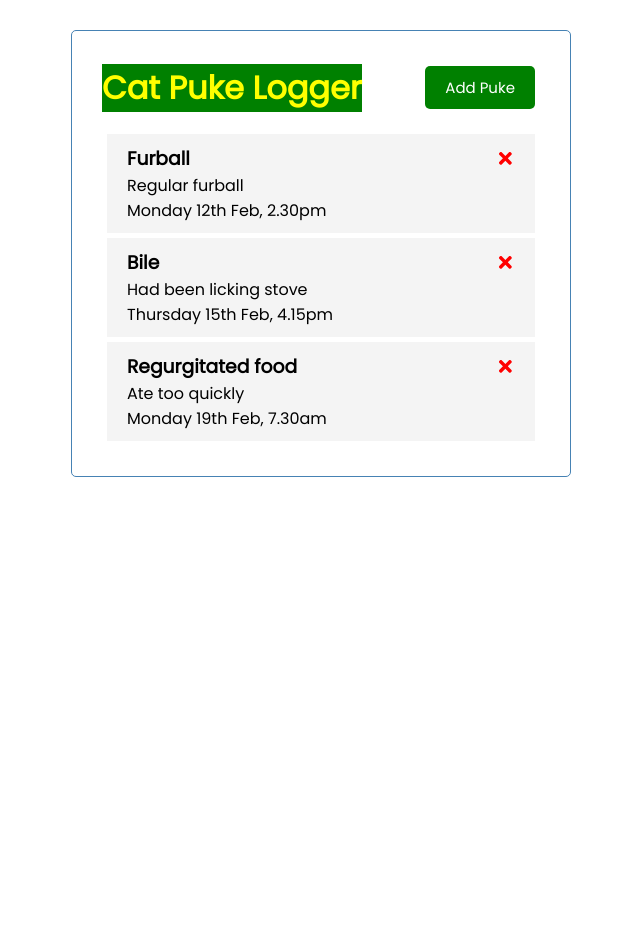
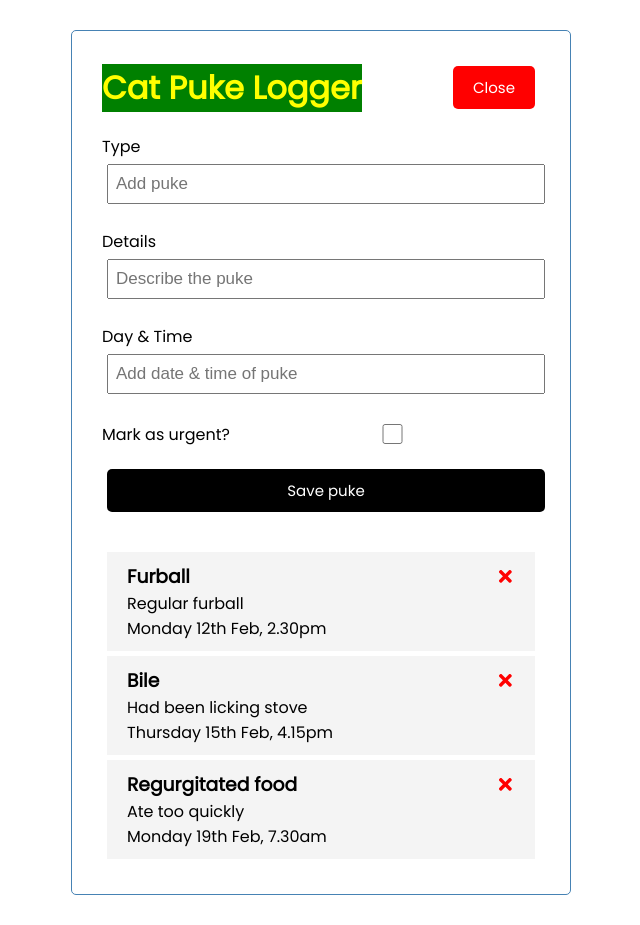
Before and after one commit to jonnyabrams/cat-puke-logger, a React (Create React App) app: page / in a window 1280 px wide. Both pictures are taken after a click on the button "Add Puke". Shown: the whole page, without its empty margins (319-959 px from the left). Before the commit the page ends 800 px from the top, so only its background shows below. Built offline with nearby package versions, Linux system fonts and the light colour scheme.

Commit message:
Finish basic UI

```diff
--- a/src/App.js
+++ b/src/App.js
@@ -1,8 +1,10 @@
 import { useState } from 'react'
 import Header from './components/Header'
 import Pukes from './components/Pukes'
+import AddPuke from './components/AddPuke'
 
-function App() {
+const App = () => {
+  const [showAddButton, setShowAddButton] = useState(false)
   const [pukes, setPukes] = useState([
     {
       id: 1,
@@ -27,15 +29,30 @@ function App() {
     }
   ])
 
+  // Add puke
+  const addPuke = (puke) => {
+    const id = Math.floor(Math.random() * 10000) + 1
+    const newPuke = { id, ...puke }
+    setPukes([...pukes, newPuke])
+  }
+
   // Delete puke
   const deletePuke = (id) => {
     setPukes(pukes.filter((puke) => puke.id !== id))
   }
 
+  // Toggle urgency setting
+  const toggleUrgency = (id) => {
+    setPukes(pukes.map((puke) => puke.id === id ? { ...puke, urgent: !puke.urgent } : puke))
+  }
+
   return (
     <div className="container">
-      <Header />
-      {pukes.length > 0 ? <Pukes pukes={pukes} onDelete={deletePuke} />
+      <Header onAdd={() => setShowAddButton(!showAddButton)}
+      showAdd={showAddButton} />
+     {showAddButton && <AddPuke onAdd={addPuke} />}
+      {pukes.length > 0 ? <Pukes pukes={pukes} onDelete={deletePuke}
+      onToggle={toggleUrgency} />
       : 'No pukes logged'}
     </div>
   );
--- /dev/null
+++ b/src/components/AddPuke.js
@@ -0,0 +1,54 @@
+import { useState } from 'react'
+
+const AddPuke = ({ onAdd }) => {
+  const [type, setType] = useState('')
+  const [details, setDetails] = useState('')
+  const [day, setDay] = useState('')
+  const [urgent, setUrgent] = useState(false)
+
+  const onSubmit = (e) => {
+    e.preventDefault()
+
+    if(!type) {
+      alert('You must log a puke')
+      return
+    }
+
+    onAdd({ type, details, day, urgent })
+
+    setType('')
+    setDetails('')
+    setDay('')
+    setUrgent(false)
+
+  }
+
+  return (
+    <form className='add-form' onSubmit={onSubmit}>
+      <div className='form-control'>
+        <label>Type</label>
+        <input type='text' placeholder='Add puke' value={type}
+        onChange={(e) => setType(e.target.value)} />
+      </div>
+      <div className='form-control'>
+        <label>Details</label>
+        <input type='text' placeholder='Describe the puke' value={details}
+        onChange={(e) => setDetails(e.target.value)} />
+      </div>
+      <div className='form-control'>
+        <label>Day & Time</label>
+        <input type='text' placeholder='Add date & time of puke' value={day}
+        onChange={(e) => setDay(e.target.value)} />
+      </div>
+      <div className='form-control form-control-check'>
+        <label>Mark as urgent?</label>
+        <input type='checkbox' checked={urgent} value={urgent}
+        onChange={(e) => setUrgent(e.currentTarget.checked)} />
+      </div>
+
+      <input type='submit' value='Save puke' className='btn btn-block' />
+    </form>
+  )
+}
+
+export default AddPuke
--- a/src/components/Header.js
+++ b/src/components/Header.js
@@ -1,15 +1,11 @@
  import PropTypes from 'prop-types'
  import Button from './Button'
 
- const Header = ({ title }) => {
-   const onClick = () => {
-     console.log('click')
-   }
-
+ const Header = ({ title, onAdd, showAdd }) => {
    return (
      <header className='header'>
        <h1 style={{ color: 'yellow', backgroundColor: 'green' }}>{title}</h1>
-       <Button color='green' text='Add Puke' onClick={onClick} />
+       <Button color={showAdd ? 'red' : 'green' } text={showAdd ? 'Close' : 'Add Puke'} onClick={onAdd} />
      </header>
    )
  }
--- a/src/components/Puke.js
+++ b/src/components/Puke.js
@@ -1,8 +1,8 @@
 import { FaTimes } from 'react-icons/fa'
 
-const Puke = ({ puke, onDelete }) => {
+const Puke = ({ puke, onDelete, onToggle }) => {
   return (
-    <div className='puke'>
+    <div className={`puke ${puke.urgent ? 'urgent' : '' }`} onDoubleClick={() => onToggle(puke.id)}>
       <h3>{puke.type} <FaTimes style={{ color: 'red', cursor: 'pointer' }}
       onClick={() => onDelete(puke.id)} /></h3>
       <p>{puke.details}</p>
--- a/src/components/Pukes.js
+++ b/src/components/Pukes.js
@@ -1,9 +1,10 @@
 import Puke from './Puke'
 
-const Pukes = ({ pukes, onDelete }) => {
+const Pukes = ({ pukes, onDelete, onToggle }) => {
   return (
     <>
-      {pukes.map((puke) => (<Puke key={puke.id} puke={puke} onDelete={onDelete} />))}
+      {pukes.map((puke) => (<Puke key={puke.id} puke={puke}
+      onDelete={onDelete} onToggle={onToggle} />))}
     </>
   )
 }
--- a/src/index.css
+++ b/src/index.css
@@ -61,7 +61,7 @@ body {
   cursor: pointer;
 }
 
-.puke.urgency {
+.puke.urgent {
   border-left: 5px solid green;
 }
 
```
